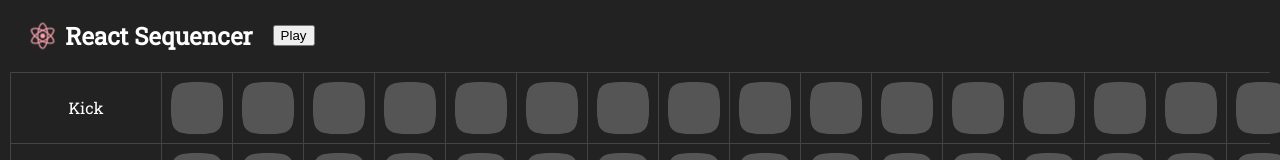
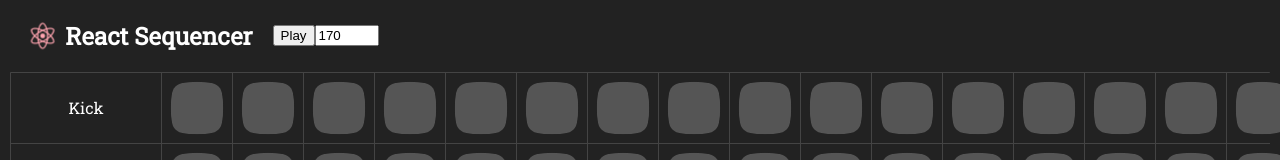
Before and after one commit to leadley-cc/react-sequencer, a React (Create React App) app: page / in a window 1280 px wide. Shown: the top 160 px of the page. Built offline with nearby package versions, Linux system fonts and the light colour scheme; no server answers.

Commit message:
Add (working!) bpm select

```diff
--- /dev/null
+++ b/src/components/BPMSelect.js
@@ -0,0 +1,27 @@
+import React from 'react'
+import './BPMSelect.css'
+
+const BPMSelect = (props) => {
+  const oninput = (event) => {
+    props.setBpm(event.target.value)
+  }
+
+  return (<span>
+    <input
+      type='number'
+      min='50'
+      max='200'
+      // list='defaults'
+      value={props.bpm}
+      onInput={oninput} />
+
+    {/* <datalist id='defaults'>
+      <option value='90' />
+      <option value='120' />
+      <option value='140' />
+      <option value='170' />
+    </datalist> */}
+  </span>)
+}
+
+export default BPMSelect
--- a/src/containers/App.js
+++ b/src/containers/App.js
@@ -5,6 +5,7 @@ import * as beatScheduler from '../helpers/beatScheduler'
 import './App.css'
 import Header from '../components/Header'
 import PlayButton from '../components/PlayButton'
+import BPMSelect from '../components/BPMSelect'
 import SequencerGrid from '../components/SequencerGrid'
 
 class App extends Component {
@@ -55,6 +56,9 @@ class App extends Component {
           <PlayButton
             playing={this.props.playing}
             togglePlaying={this.props.togglePlaying} />
+          <BPMSelect
+            bpm={this.props.bpm}
+            setBpm={this.props.setBpm} />
         </Header>
         <SequencerGrid
           playing={this.props.playing}
@@ -83,6 +87,9 @@ const mapDispatchToProps = (dispatch, ownProps) => ({
   },
   nextActiveColumn: () => {
     dispatch(actions.nextActiveColumn())
+  },
+  setBpm: (bpm) => {
+    dispatch(actions.setBpm(bpm))
   }
 })
 
```
Also changed, not shown: src/components/BPMSelect.css (added).
